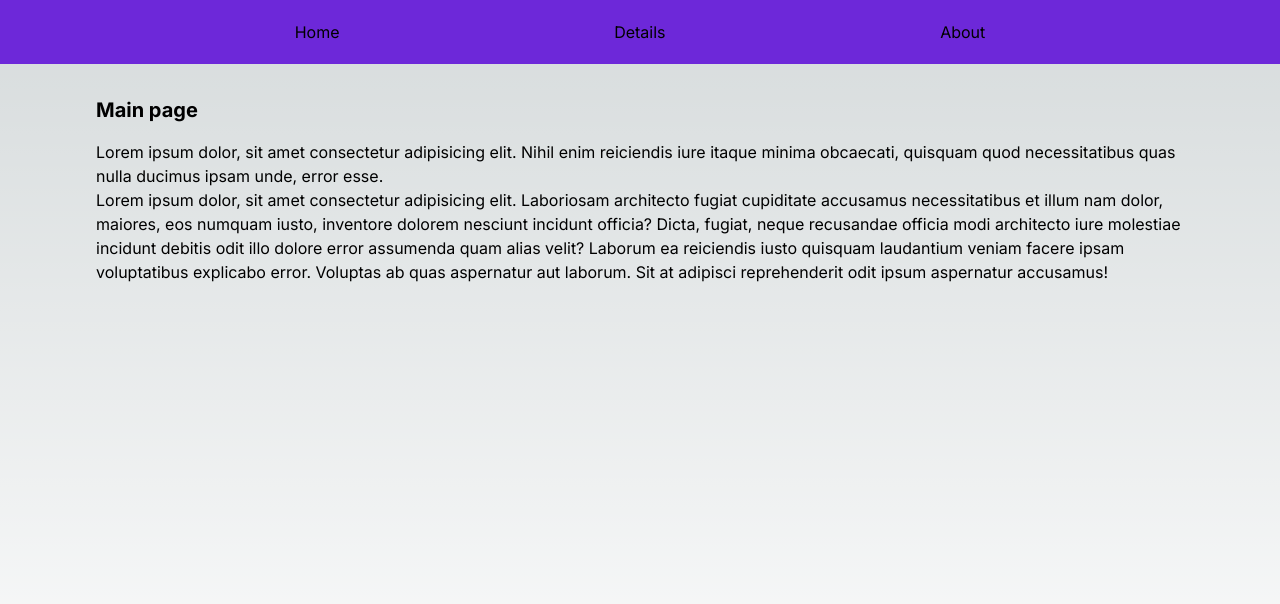
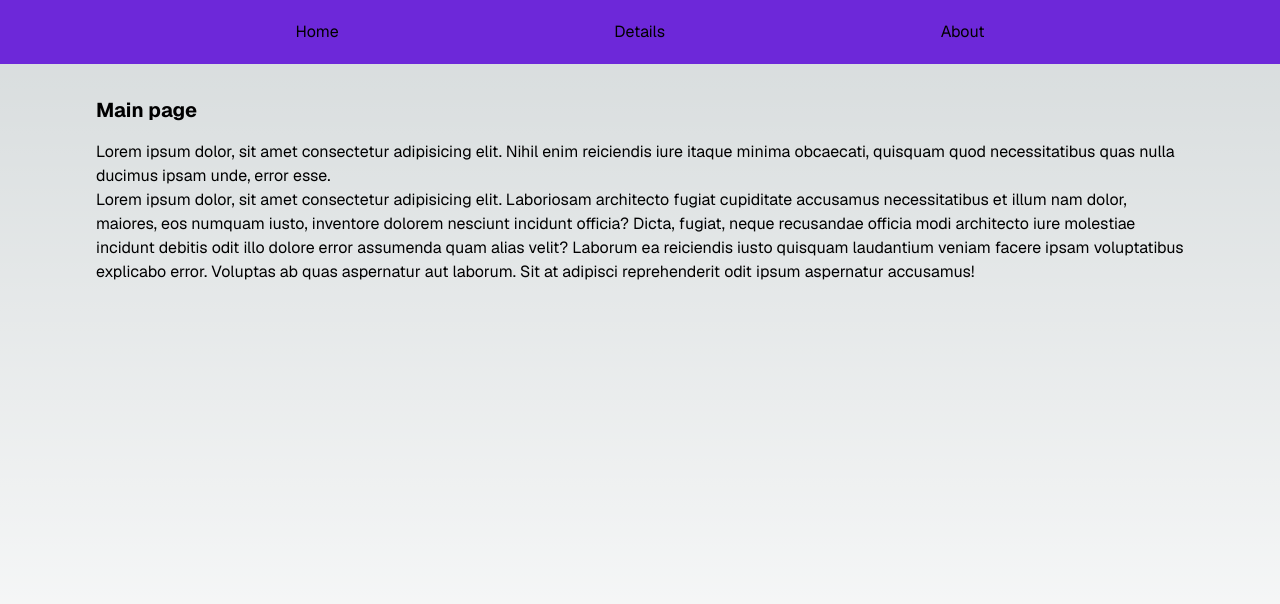
Before and after one commit to danilo-89/next-app-directory-gtag, a Next.js app: page / in a window 1280 px wide. Shown: the top 604 px of the page. Built offline with nearby package versions, Linux system fonts and the light colour scheme.

Commit message:
style: replace application font

```diff
--- a/app/layout.tsx
+++ b/app/layout.tsx
@@ -1,9 +1,8 @@
 import type { Metadata } from 'next';
-import { Inter } from 'next/font/google';
+import { GeistSans } from 'geist/font/sans';
+
 import './globals.css';
 import Nav from '@/components/Nav';
-
-const inter = Inter({ subsets: ['latin'] });
 
 export const metadata: Metadata = {
 	title: 'Create Next App',
@@ -17,7 +16,7 @@
 }) {
 	return (
 		<html lang='en'>
-			<body className={inter.className}>
+			<body className={GeistSans.className}>
 				<Nav />
 				{children}
 			</body>
```
